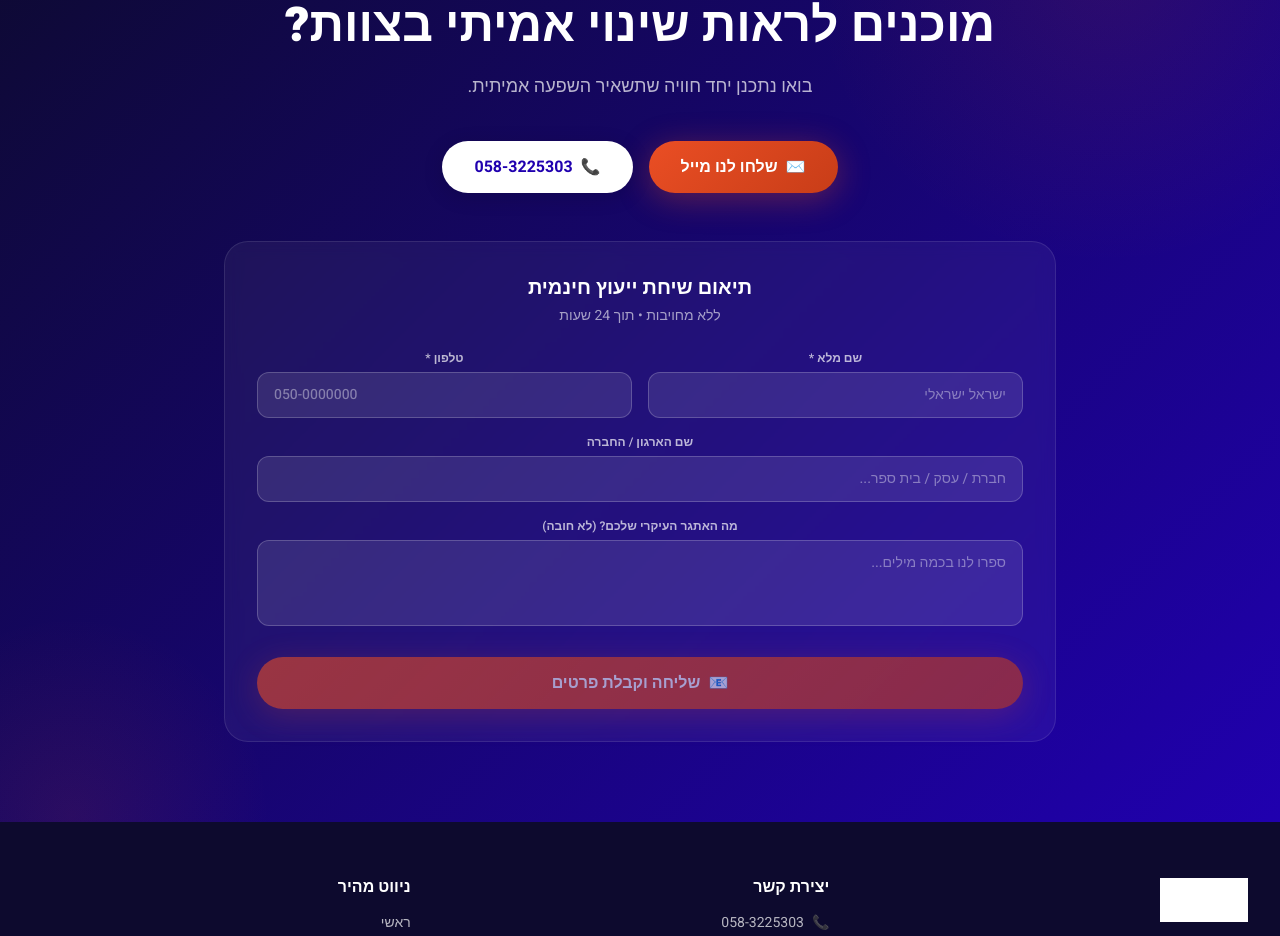
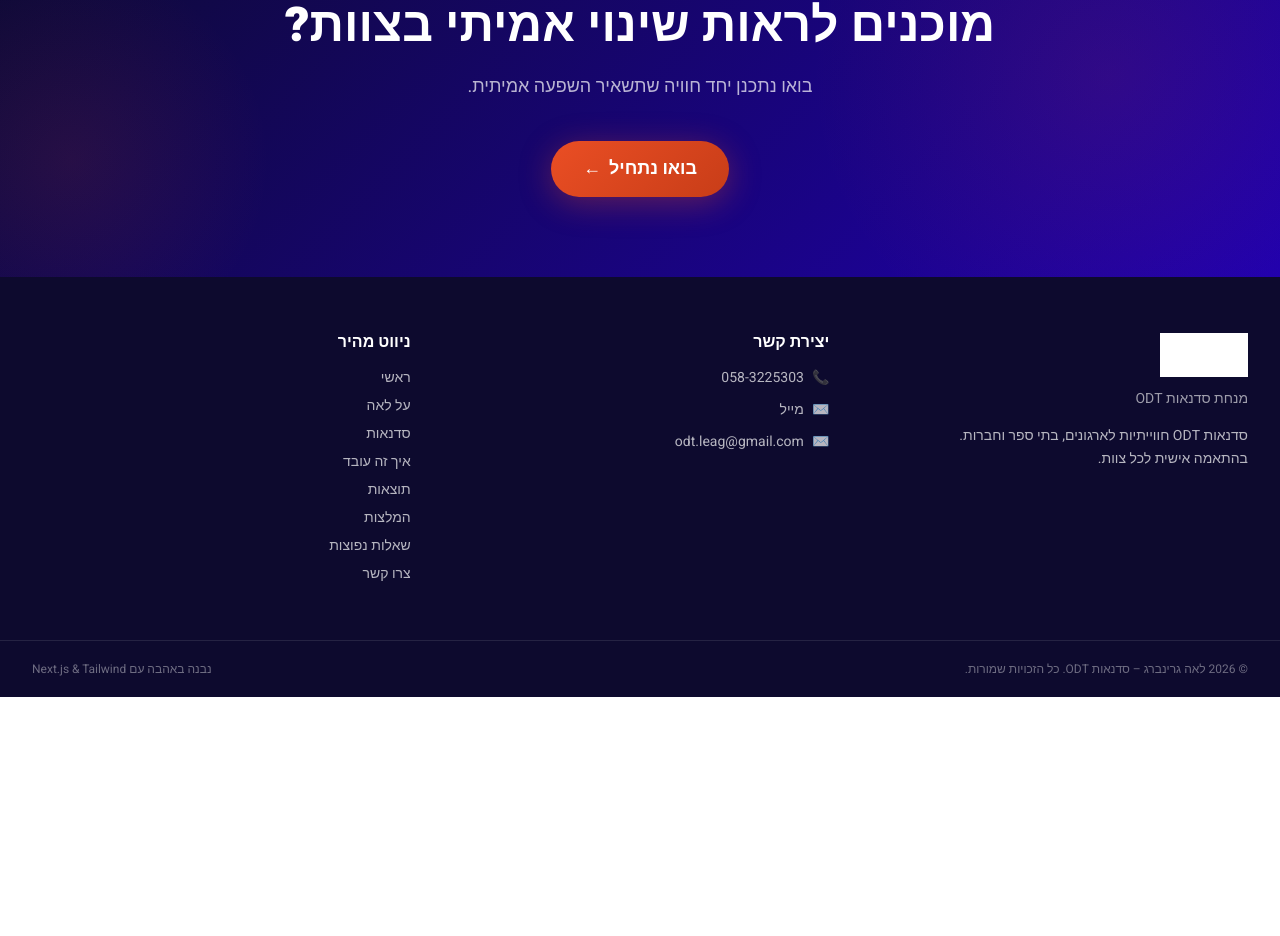
Before and after one commit to sgr25/odt_web, a Next.js app in the folder site/: page / in a window 1280 px wide. Shown: the part 9044-9980 px from the top of the page. After the commit the page ends 9741 px from the top, so only its background shows below. Built offline with nearby package versions, Linux system fonts and the light colour scheme.

Commit message:
Refactor: Simplify FinalCTA component by removing LeadForm and updating CTA button

```diff
--- a/site/components/sections/FinalCTA.tsx
+++ b/site/components/sections/FinalCTA.tsx
@@ -3,8 +3,7 @@
 import { motion } from "framer-motion";
 import { useInView } from "framer-motion";
 import { useRef } from "react";
-import { CONTACT, FINAL_CTA } from "@/lib/content";
-import LeadForm from "@/components/LeadForm";
+import { FINAL_CTA } from "@/lib/content";
 
 export default function FinalCTA() {
   const ref = useRef(null);
@@ -47,30 +46,20 @@ export default function FinalCTA() {
           </p>
         </motion.div>
 
-        {/* Contact options */}
+        {/* CTA button */}
         <motion.div
           initial={{ opacity: 0, y: 20 }}
           animate={inView ? { opacity: 1, y: 0 } : {}}
           transition={{ duration: 0.6, delay: 0.2 }}
-          className="flex flex-wrap justify-center gap-4 mb-12"
+          className="flex justify-center"
         >
-          <a href={`mailto:${CONTACT.email}`} className="btn-primary text-base">
-            <span aria-hidden>✉️</span>
-            {FINAL_CTA.ctaSecondary}
+          <a
+            href="#contact-form"
+            className="btn-primary text-lg px-10 py-4"
+          >
+            בואו נתחיל
+            <span aria-hidden>←</span>
           </a>
-          <a href={CONTACT.phoneTel} className="btn-white text-base">
-            <span aria-hidden>📞</span>
-            {CONTACT.phone}
-          </a>
-        </motion.div>
-
-        {/* Lead form */}
-        <motion.div
-          initial={{ opacity: 0, y: 30 }}
-          animate={inView ? { opacity: 1, y: 0 } : {}}
-          transition={{ duration: 0.7, delay: 0.35 }}
-        >
-          <LeadForm variant="dark" />
         </motion.div>
       </div>
     </section>
```
